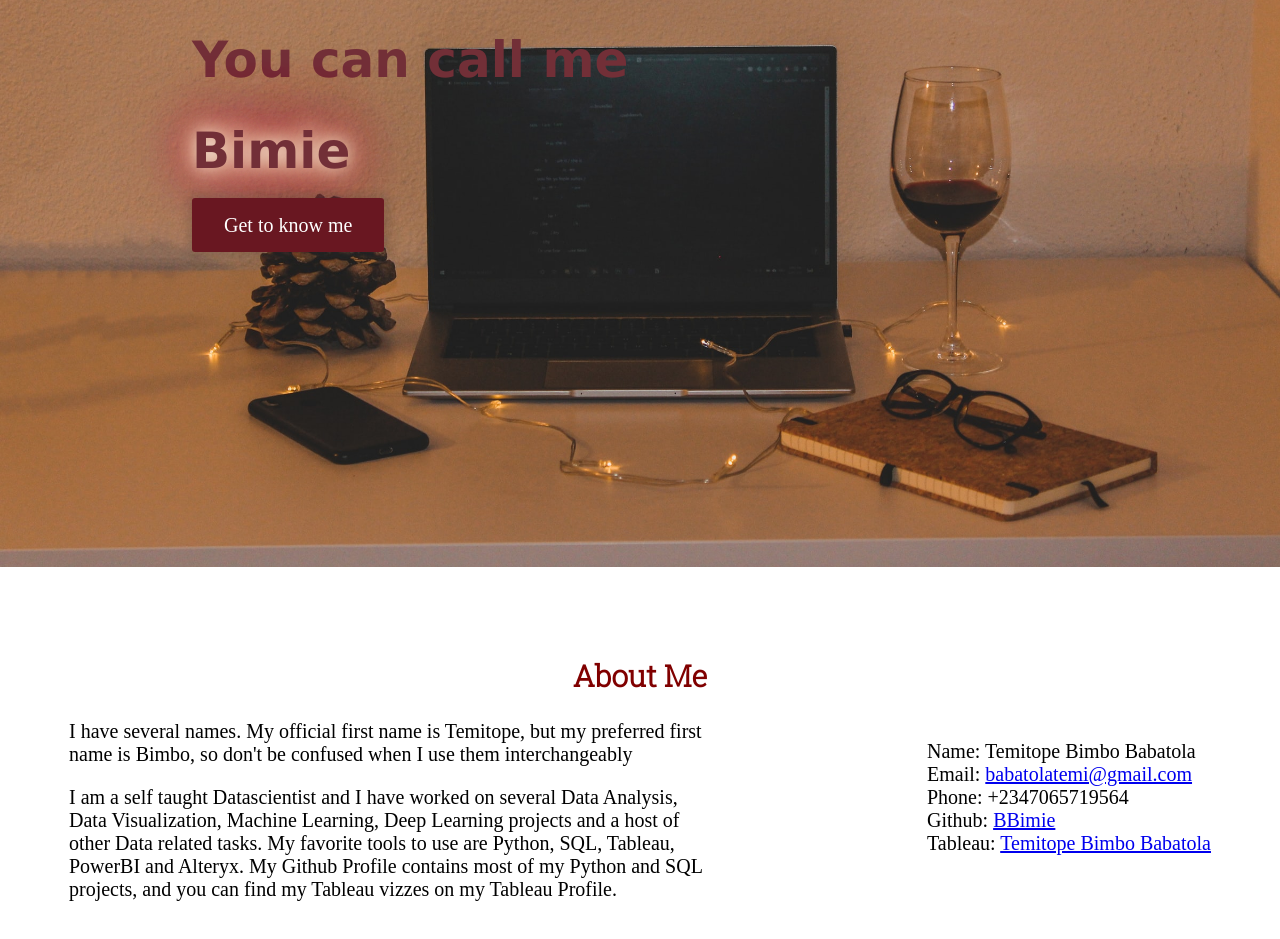
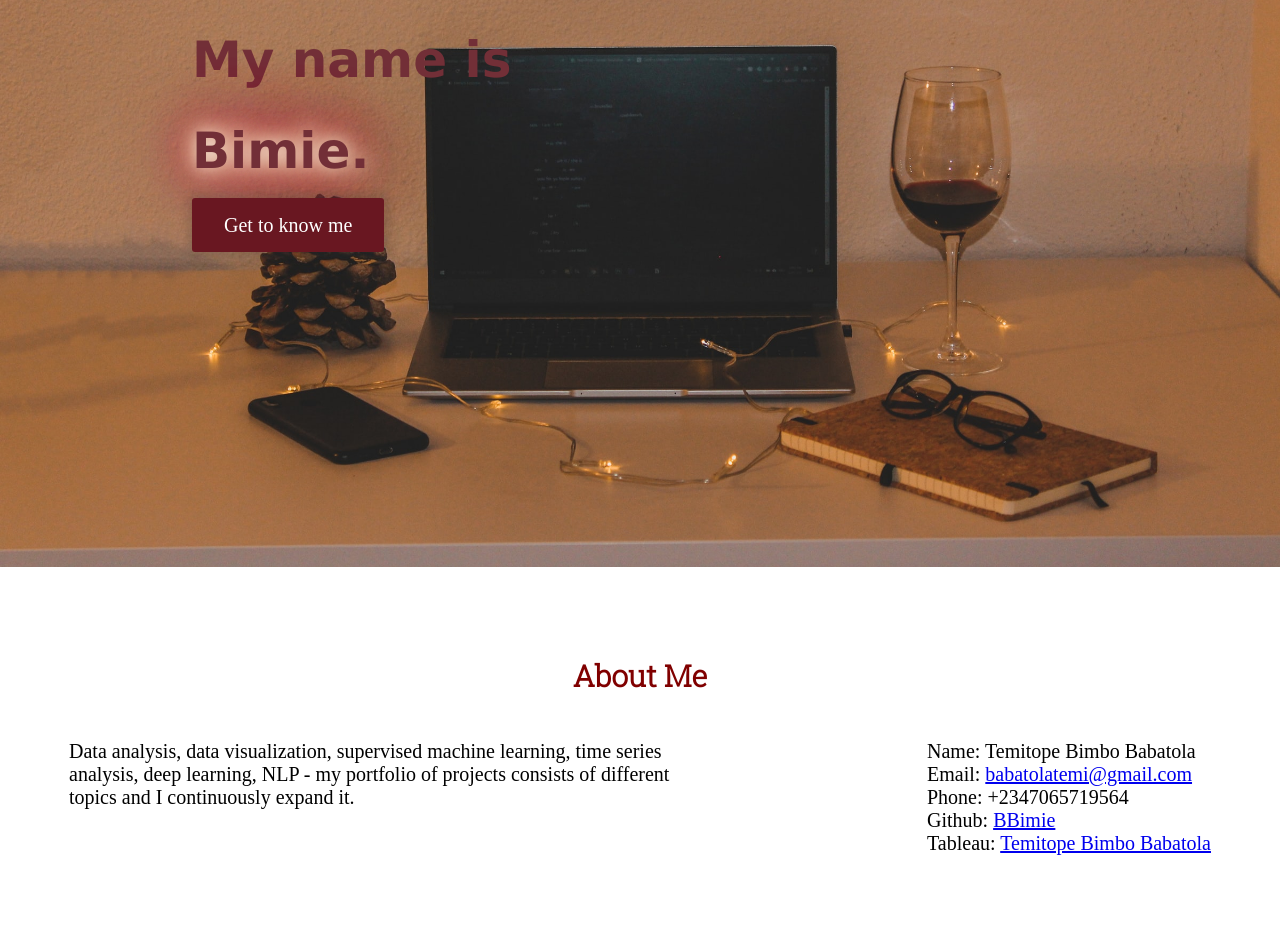
Before and after one commit to BBimie/Bimbo-Babatola-Portfolio, a plain HTML site: page index.html in a window 1280 px wide. Shown: the part 233-1172 px from the top of the page. Drawn offline with Linux system fonts and the light colour scheme.

Commit message:
resume update

```diff
--- a/index.html
+++ b/index.html
@@ -13,14 +13,14 @@
                     <a href="index.html"><button class="button">Home</button></a>
                     <a href="#about__container"><button class="button">About</button></a>
                     <a href="#projects"><button class="button">Projects</button></a>
-                    <a href="https://drive.google.com/file/d/1nJYRafcSLOoi0jOQjQanHizHphepLzaR/view?usp=sharing", target="blank"><button class = "button">Resume</button></a>
+                    <a href="https://drive.google.com/file/d/1di5Q3cVI8SD2VykwUPX60reNrqwcnS6U/view?usp=sharing", target="blank"><button class = "button">Resume</button></a>
                     <a href="#about__contact"><button class="contact">Contact</button></a>
 
                 </div>
             </div>
             <div class="name">
                 <h1>Hi,</h1>
-                <h1>You can call me<h1 class="glow">Bimie</h1></h1>
+                <h1>My name is <h1 class="glow">Bimie.</h1></h1>
             </div>
 
             <div class="next">
@@ -32,12 +32,9 @@
             <h2 style="text-align: center; font-family: Roboto Slab; font-size: 30px; color: maroon;">About Me</h2>
             <div class="about__content">
                 <div class="about__essay">
-                    <a>I have several names. My official first name is Temitope, but my preferred first name is Bimbo,
-                        so don't be confused when I use them interchangeably</a>
-                    <p>I am a self taught Datascientist and I have worked on several Data Analysis, Data Visualization,
-                        Machine Learning, Deep Learning projects and a host of other Data related tasks. My favorite tools to use are Python,
-                        SQL, Tableau, PowerBI and Alteryx. My Github Profile contains most of my Python and SQL projects, and you can find my
-                        Tableau vizzes on my Tableau Profile.</p>
+                    <p>Data analysis, data visualization, supervised machine learning, time series analysis, deep learning, NLP -
+                        my portfolio of projects consists of different topics and I continuously expand it.
+                    </p>
                 </div>
                 <div id="about__contact">
                     <ul>
```
